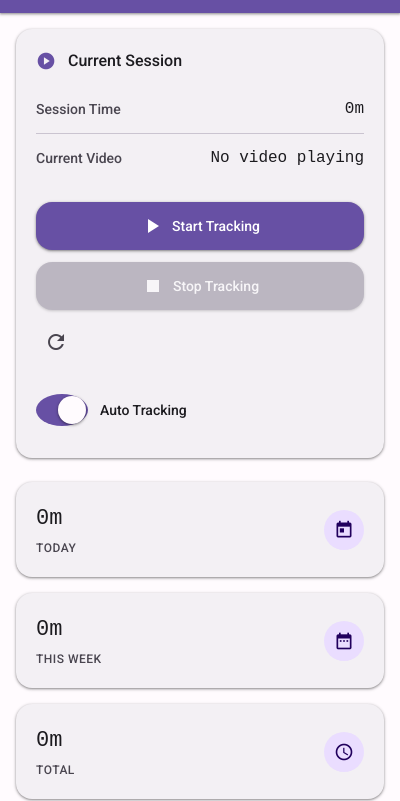
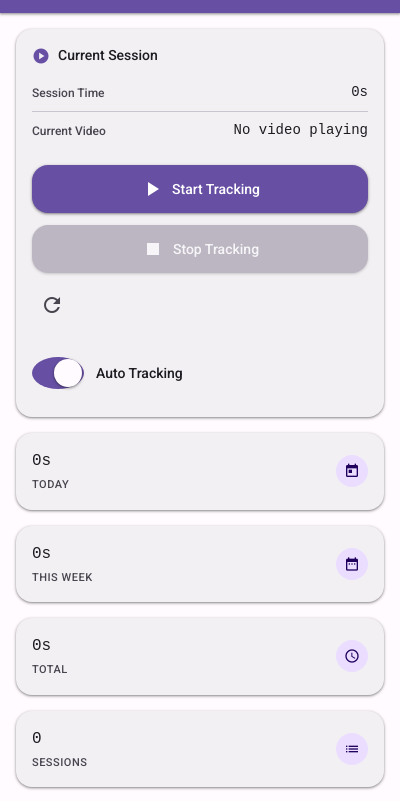
Before and after one commit to rohithtp/tubetime, a browser extension: page popup.html in a window 400 px wide. Shown: the part 59-860 px from the top of the page. Drawn offline with Linux system fonts and the light colour scheme.

Commit message:
Simplify UI while maintaining timer precision - cleaner interface with accurate time display

```diff
--- a/popup.css
+++ b/popup.css
@@ -165,10 +165,10 @@ body {
 
 /* Main Content */
 .main-content {
-  padding: var(--md-spacing-6);
+  padding: var(--md-spacing-4);
   display: flex;
   flex-direction: column;
-  gap: var(--md-spacing-6);
+  gap: var(--md-spacing-4);
 }
 
 /* Material Design Cards */
@@ -184,37 +184,37 @@ body {
 }
 
 .card-header {
-  padding: var(--md-spacing-5) var(--md-spacing-5) var(--md-spacing-3);
+  padding: var(--md-spacing-4) var(--md-spacing-4) var(--md-spacing-2);
 }
 
 .card-title {
-  font-size: var(--md-font-size-title-medium);
+  font-size: var(--md-font-size-title-small);
   font-weight: 500;
   color: var(--md-on-surface);
   display: flex;
   align-items: center;
-  gap: var(--md-spacing-3);
+  gap: var(--md-spacing-2);
 }
 
 .card-title .material-icons {
-  font-size: 20px;
+  font-size: 18px;
   color: var(--md-primary);
 }
 
 .card-content {
-  padding: 0 var(--md-spacing-5) var(--md-spacing-5);
+  padding: 0 var(--md-spacing-4) var(--md-spacing-4);
 }
 
 /* Session Info */
 .session-info {
-  margin-bottom: var(--md-spacing-5);
+  margin-bottom: var(--md-spacing-4);
 }
 
 .info-row {
   display: flex;
   justify-content: space-between;
   align-items: center;
-  padding: var(--md-spacing-3) 0;
+  padding: var(--md-spacing-2) 0;
   border-bottom: 1px solid var(--md-outline-variant);
 }
 
@@ -223,13 +223,13 @@ body {
 }
 
 .info-label {
-  font-size: var(--md-font-size-body-medium);
+  font-size: var(--md-font-size-body-small);
   color: var(--md-on-surface-variant);
   font-weight: 500;
 }
 
 .info-value {
-  font-size: var(--md-font-size-body-large);
+  font-size: var(--md-font-size-body-medium);
   color: var(--md-on-surface);
   font-weight: 500;
   font-family: 'Roboto Mono', monospace;
@@ -310,7 +310,7 @@ body {
 }
 
 .stat-card {
-  padding: var(--md-spacing-5);
+  padding: var(--md-spacing-4);
   display: flex;
   justify-content: space-between;
   align-items: center;
@@ -323,14 +323,14 @@ body {
 }
 
 .stat-value {
-  font-size: var(--md-font-size-title-large);
+  font-size: var(--md-font-size-title-medium);
   font-weight: 500;
   color: var(--md-on-surface);
   font-family: 'Roboto Mono', monospace;
 }
 
 .stat-label {
-  font-size: var(--md-font-size-label-medium);
+  font-size: var(--md-font-size-label-small);
   color: var(--md-on-surface-variant);
   font-weight: 500;
   text-transform: uppercase;
@@ -338,8 +338,8 @@ body {
 }
 
 .stat-icon {
-  width: 40px;
-  height: 40px;
+  width: 32px;
+  height: 32px;
   border-radius: var(--md-radius-full);
   background: var(--md-primary-container);
   display: flex;
@@ -349,7 +349,7 @@ body {
 }
 
 .stat-icon .material-icons {
-  font-size: 20px;
+  font-size: 16px;
 }
 
 /* Actions Section */
--- a/popup.html
+++ b/popup.html
@@ -43,7 +43,7 @@
           <div class="session-info">
             <div class="info-row">
               <span class="info-label">Session Time</span>
-              <span class="info-value" id="sessionTime">0m</span>
+              <span class="info-value" id="sessionTime">0s</span>
             </div>
             <div class="info-row">
               <span class="info-label">Current Video</span>
@@ -82,7 +82,7 @@
       <div class="stats-grid">
         <div class="card stat-card">
           <div class="stat-content">
-            <span class="stat-value" id="todayTime">0m</span>
+            <span class="stat-value" id="todayTime">0s</span>
             <span class="stat-label">Today</span>
           </div>
           <div class="stat-icon">
@@ -92,7 +92,7 @@
 
         <div class="card stat-card">
           <div class="stat-content">
-            <span class="stat-value" id="weekTime">0m</span>
+            <span class="stat-value" id="weekTime">0s</span>
             <span class="stat-label">This Week</span>
           </div>
           <div class="stat-icon">
@@ -102,7 +102,7 @@
 
         <div class="card stat-card">
           <div class="stat-content">
-            <span class="stat-value" id="totalTime">0m</span>
+            <span class="stat-value" id="totalTime">0s</span>
             <span class="stat-label">Total</span>
           </div>
           <div class="stat-icon">
--- a/popup.js
+++ b/popup.js
@@ -277,7 +277,7 @@ function stopSessionTimer() {
     clearInterval(sessionTimer);
     sessionTimer = null;
   }
-  document.getElementById('sessionTime').textContent = '0m';
+  document.getElementById('sessionTime').textContent = '0s';
 }
 
 // Update current video display
@@ -518,12 +518,15 @@ function formatTime(milliseconds) {
   const totalSeconds = Math.floor(milliseconds / 1000);
   const hours = Math.floor(totalSeconds / 3600);
   const minutes = Math.floor((totalSeconds % 3600) / 60);
+  const seconds = totalSeconds % 60;
 
-  // Simple format: show hours and minutes only
+  // Show hours, minutes, and seconds for precision
   if (hours > 0) {
-    return `${hours}h ${minutes}m`;
+    return `${hours}h ${minutes}m ${seconds}s`;
+  } else if (minutes > 0) {
+    return `${minutes}m ${seconds}s`;
   } else {
-    return `${minutes}m`;
+    return `${seconds}s`;
   }
 }
 
```
Also changed, not shown: SIMPLIFIED_TRACKING.md (+15 -12 lines).
